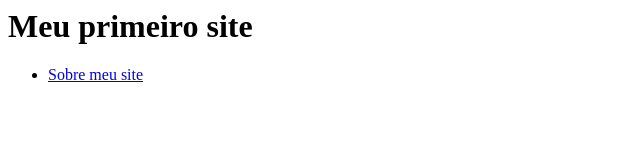
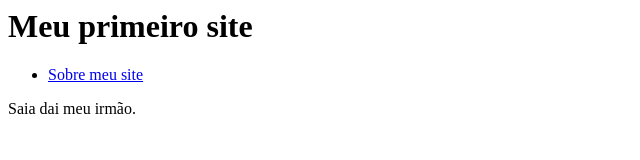
Before and after one commit to victor4fun/repo-test, a plain HTML site: page index.html in a window 1280 px wide. Shown: the whole page, without its empty margins (0-640 px from the left). Drawn offline with Linux system fonts and the light colour scheme.

Commit message:
configurado

```diff
--- a/index.html
+++ b/index.html
@@ -11,5 +11,6 @@
                 <a href="about.html" target="_self">Sobre meu site</a>
             </li>
         </ul>
+        <p>Saia dai meu irmão.</p>
     </body>
 </html>
```
